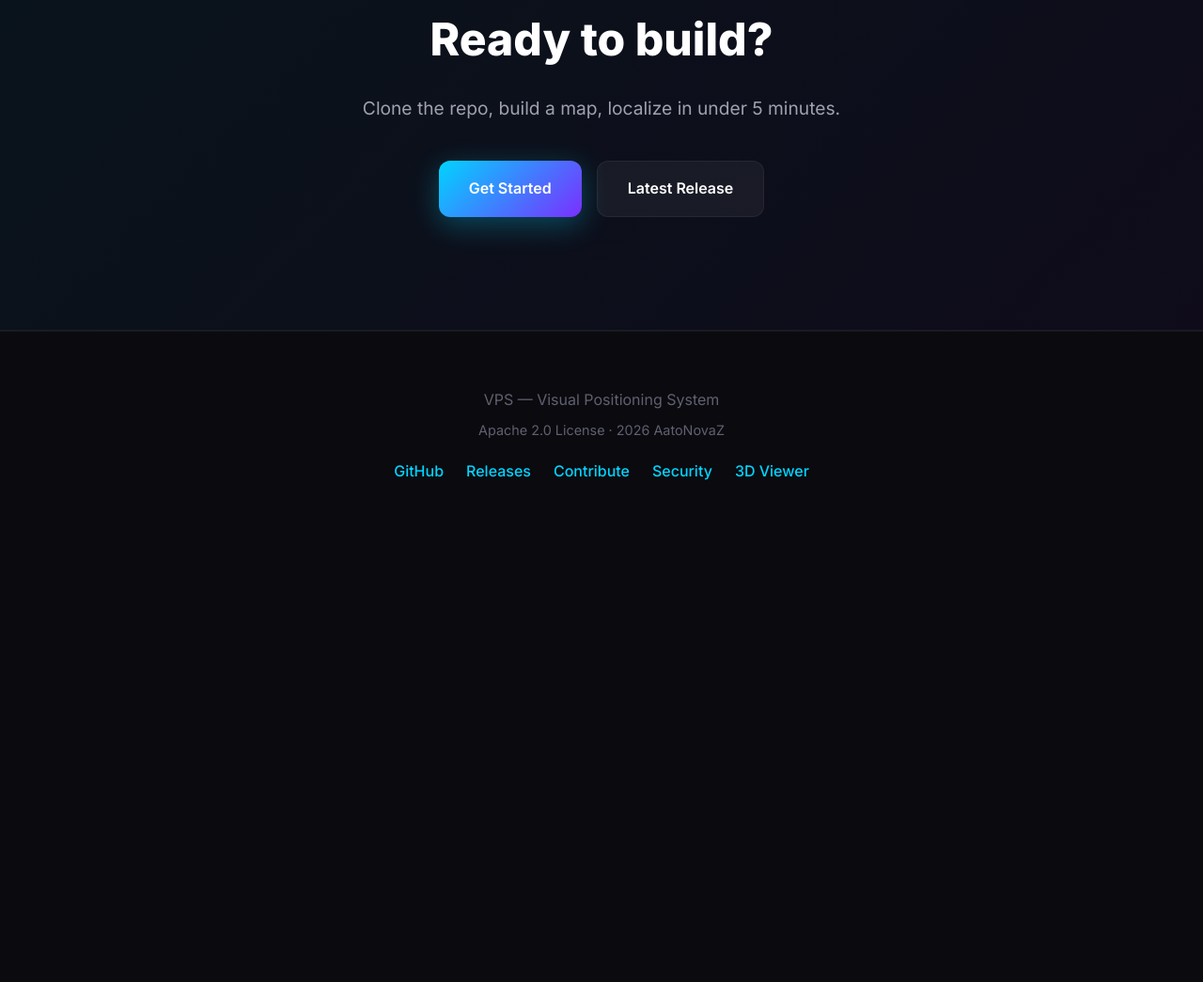
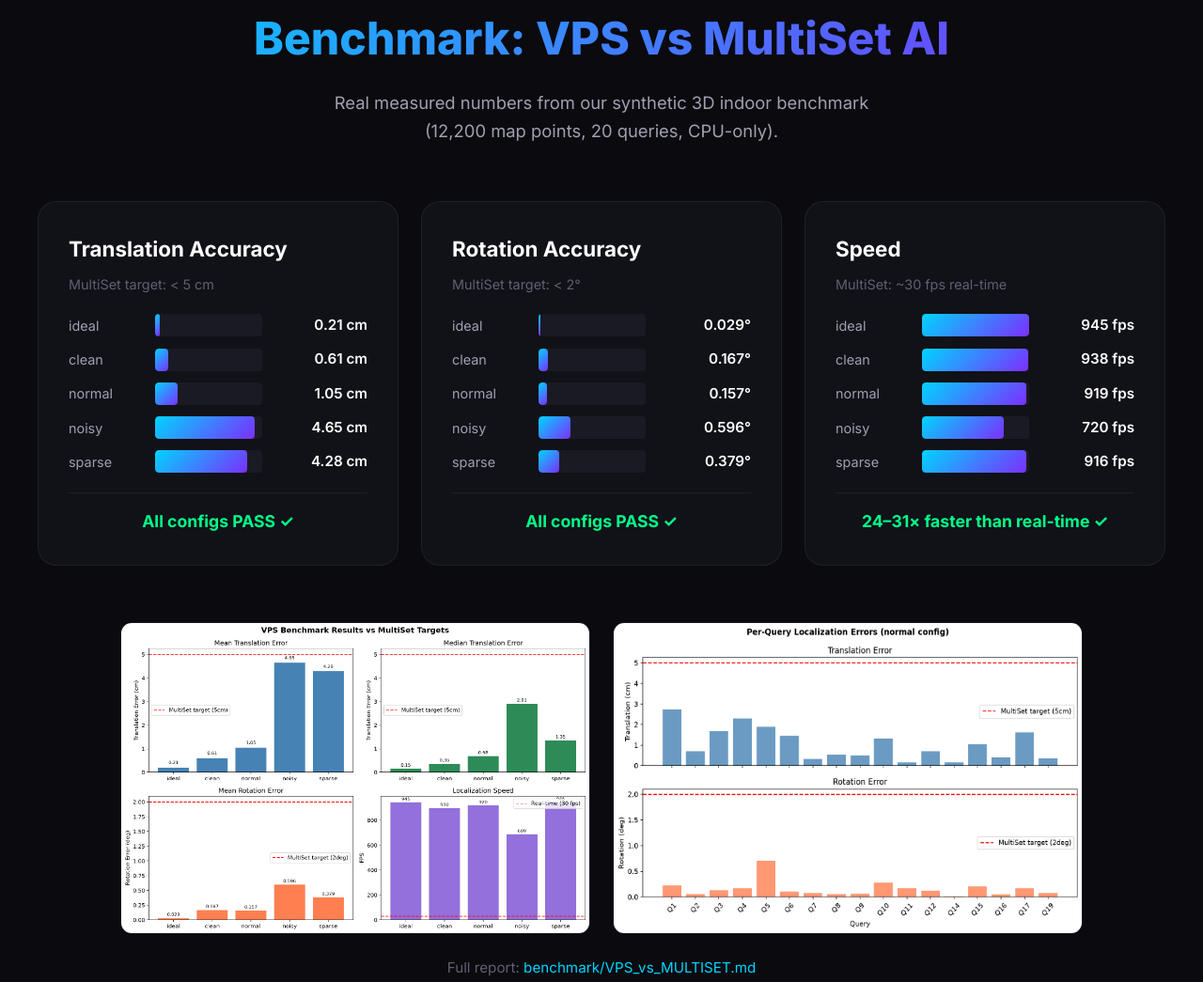
Before and after one commit to aatonovaz/vps-web, a plain HTML site: page index.html in a window 1280 px wide. Shown: the part 3776-4821 px from the top of the page at 94% size. Before the commit the page ends 4351 px from the top, so only its background shows below. Drawn offline with Linux system fonts and the light colour scheme.

Commit message:
feat: add benchmark visualization section + charts
- VPS vs MultiSet benchmark results (translation, rotation, speed)
- Benchmark charts and per-query error breakdown images
- CSS styles for benchmark section

```diff
--- a/index.html
+++ b/index.html
@@ -421,7 +421,27 @@
  .architecture { padding: 40px 20px; }
  .stats-bar { grid-template-columns: repeat(2, 1fr); }
  }
- </style>
+
+.benchmark-section { padding: 120px 20px; background: var(--bg-primary); }
+.benchmark-section .container { max-width: 1200px; margin: 0 auto; }
+.benchmark-section h2 { font-size: clamp(2em, 4vw, 3em); font-weight: 800; text-align: center; margin-bottom: 16px; background: var(--gradient-1); -webkit-background-clip: text; -webkit-text-fill-color: transparent; background-clip: text; }
+.benchmark-section .section-subtitle { text-align: center; color: var(--text-secondary); font-size: 1.15em; max-width: 600px; margin: 0 auto 60px; }
+.benchmark-grid { display: grid; grid-template-columns: repeat(auto-fit, minmax(320px, 1fr)); gap: 24px; margin-bottom: 60px; }
+.benchmark-card { padding: 32px; background: var(--bg-secondary); border: 1px solid var(--border); border-radius: 20px; }
+.benchmark-card h3 { font-size: 1.4em; font-weight: 700; margin-bottom: 8px; }
+.benchmark-target { color: var(--text-tertiary); font-size: 0.9em; margin-bottom: 20px; }
+.benchmark-bars { display: flex; flex-direction: column; gap: 12px; margin-bottom: 20px; }
+.bar-row { display: grid; grid-template-columns: 80px 1fr 100px; align-items: center; gap: 12px; }
+.bar-row .bar { height: 24px; background: var(--bg-tertiary); border-radius: 4px; overflow: hidden; }
+.bar-row .fill { height: 100%; background: var(--gradient-1); border-radius: 4px; transition: width 0.6s ease; }
+.bar-row span:first-child { color: var(--text-secondary); font-size: 0.9em; }
+.bar-row span:last-child { color: var(--text-primary); font-weight: 600; font-size: 0.95em; text-align: right; }
+.benchmark-result { font-size: 1.1em; font-weight: 700; color: #00ff88; text-align: center; margin-top: 16px; padding-top: 16px; border-top: 1px solid var(--border); }
+.benchmark-charts { display: flex; flex-wrap: wrap; gap: 24px; justify-content: center; margin-top: 40px; }
+.benchmark-charts img { max-width: 500px; width: 100%; border-radius: 12px; border: 1px solid var(--border); }
+.benchmark-note { text-align: center; color: var(--text-tertiary); margin-top: 24px; font-size: 0.95em; }
+.benchmark-note a { color: var(--accent-1); text-decoration: none; }
+</style>
 </head>
 <body>
 
@@ -613,6 +633,61 @@
  </div>
  </section>
 
+ <section class="benchmark-section fade-in">
+ <div class="container">
+ <h2>Benchmark: VPS vs MultiSet AI</h2>
+ <p class="section-subtitle">Real measured numbers from our synthetic 3D indoor benchmark (12,200 map points, 20 queries, CPU-only).</p>
+
+ <div class="benchmark-grid">
+ <div class="benchmark-card">
+ <h3>Translation Accuracy</h3>
+ <p class="benchmark-target">MultiSet target: &lt; 5 cm</p>
+ <div class="benchmark-bars">
+ <div class="bar-row"><span>ideal</span><div class="bar"><div class="fill" style="width: 4.2%"></div></div><span>0.21 cm</span></div>
+ <div class="bar-row"><span>clean</span><div class="bar"><div class="fill" style="width: 12.2%"></div></div><span>0.61 cm</span></div>
+ <div class="bar-row"><span>normal</span><div class="bar"><div class="fill" style="width: 21%"></div></div><span>1.05 cm</span></div>
+ <div class="bar-row"><span>noisy</span><div class="bar"><div class="fill" style="width: 93%"></div></div><span>4.65 cm</span></div>
+ <div class="bar-row"><span>sparse</span><div class="bar"><div class="fill" style="width: 85.6%"></div></div><span>4.28 cm</span></div>
+ </div>
+ <p class="benchmark-result">All configs PASS ✓</p>
+ </div>
+
+ <div class="benchmark-card">
+ <h3>Rotation Accuracy</h3>
+ <p class="benchmark-target">MultiSet target: &lt; 2°</p>
+ <div class="benchmark-bars">
+ <div class="bar-row"><span>ideal</span><div class="bar"><div class="fill" style="width: 1.45%"></div></div><span>0.029°</span></div>
+ <div class="bar-row"><span>clean</span><div class="bar"><div class="fill" style="width: 8.35%"></div></div><span>0.167°</span></div>
+ <div class="bar-row"><span>normal</span><div class="bar"><div class="fill" style="width: 7.85%"></div></div><span>0.157°</span></div>
+ <div class="bar-row"><span>noisy</span><div class="bar"><div class="fill" style="width: 29.8%"></div></div><span>0.596°</span></div>
+ <div class="bar-row"><span>sparse</span><div class="bar"><div class="fill" style="width: 18.95%"></div></div><span>0.379°</span></div>
+ </div>
+ <p class="benchmark-result">All configs PASS ✓</p>
+ </div>
+
+ <div class="benchmark-card">
+ <h3>Speed</h3>
+ <p class="benchmark-target">MultiSet: ~30 fps real-time</p>
+ <div class="benchmark-bars">
+ <div class="bar-row"><span>ideal</span><div class="bar"><div class="fill" style="width: 100%"></div></div><span>945 fps</span></div>
+ <div class="bar-row"><span>clean</span><div class="bar"><div class="fill" style="width: 99.3%"></div></div><span>938 fps</span></div>
+ <div class="bar-row"><span>normal</span><div class="bar"><div class="fill" style="width: 97.3%"></div></div><span>919 fps</span></div>
+ <div class="bar-row"><span>noisy</span><div class="bar"><div class="fill" style="width: 76%"></div></div><span>720 fps</span></div>
+ <div class="bar-row"><span>sparse</span><div class="bar"><div class="fill" style="width: 97%"></div></div><span>916 fps</span></div>
+ </div>
+ <p class="benchmark-result">24–31× faster than real-time ✓</p>
+ </div>
+ </div>
+
+ <div class="benchmark-charts">
+ <img src="./benchmark/results/benchmark_charts.png" alt="Benchmark charts" loading="lazy" onerror="this.style.display='none'">
+ <img src="./benchmark/results/per_query_errors.png" alt="Per-query errors" loading="lazy" onerror="this.style.display='none'">
+ </div>
+
+ <p class="benchmark-note">Full report: <a href="https://github.com/aatonovaz/vps/blob/main/benchmark/VPS_vs_MULTISET.md">benchmark/VPS_vs_MULTISET.md</a></p>
+ </div>
+ </section>
+
  <section class="cta-section">
  <h2>Ready to build?</h2>
  <p>Clone the repo, build a map, localize in under 5 minutes.</p>
```
Also changed, not shown: benchmark/results/benchmark_charts.png (added), benchmark/results/per_query_errors.png (added).
